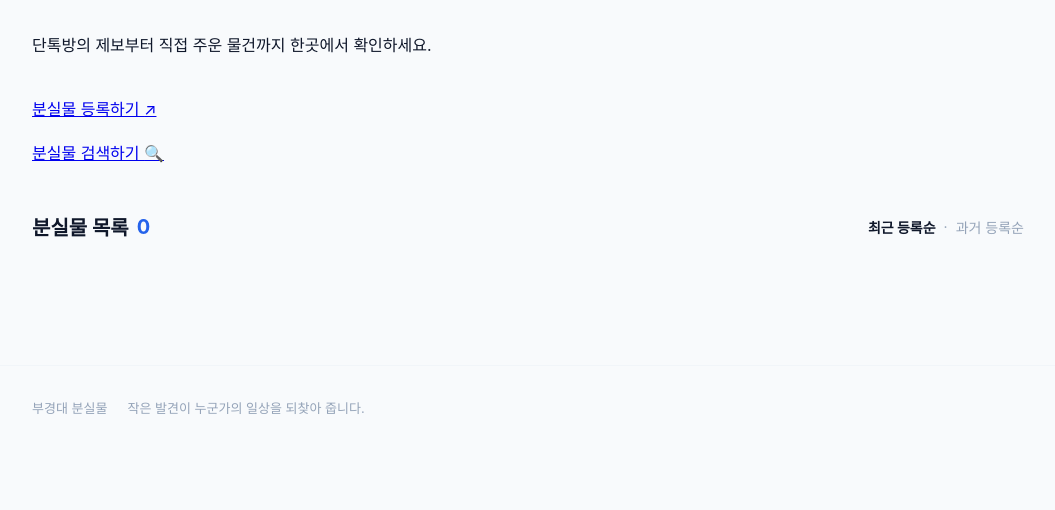
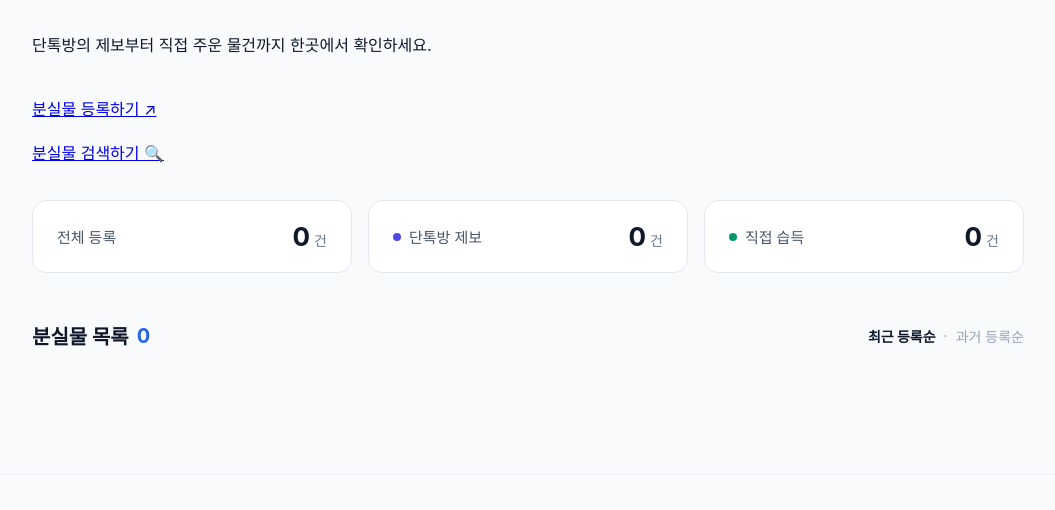
Before and after one commit to MinseoKim01/OSS_TEAM_1, a Flask app: page / in a window 1280 px wide. Shown: the part 164-674 px from the top of the page, without its empty margins (112-1167 px from the left). Run offline with Flask 3, Linux system fonts and the light colour scheme; data that the repository does not hold is empty.

Commit message:
통계 요약 카드 3종 기본 레이아웃(#22)
등록하기/검색하기 버튼 바로 밑, 분실물 목록 위에 통계 요약 카드 3종 UI의 기본 레이아웃 구성

```diff
--- a/static/css/style.css
+++ b/static/css/style.css
@@ -69,6 +69,77 @@ body {
 .footer-container {
     display: flex;
     gap: 20px;
+}
+
+/* =========================================
+   상단 통계 요약 카드 3종
+   ========================================= */
+
+.stats-container {
+    display: grid;
+    grid-template-columns: repeat(3, 1fr);
+    gap: 16px;
+    margin-top: 36px;
+}
+
+.stat-card {
+    background: #ffffff;
+    border: 1px solid #e2e8f0;
+    border-radius: 14px;
+    padding: 20px 24px;
+    display: flex;
+    justify-content: space-between;
+    align-items: center;
+}
+
+.stat-label-wrap {
+    display: flex;
+    align-items: center;
+    gap: 8px;
+}
+
+.stat-label {
+    font-size: 15px;
+    color: #475569;
+    font-weight: 500;
+}
+
+.stat-dot {
+    width: 8px;
+    height: 8px;
+    border-radius: 50%;
+    display: inline-block;
+}
+
+.dot-blue {
+    background-color: #4f46e5;
+}
+
+.dot-green {
+    background-color: #059669;
+}
+
+.stat-value-wrap {
+    display: flex;
+    align-items: baseline;
+    gap: 4px;
+}
+
+.stat-number {
+    font-size: 26px;
+    font-weight: 700;
+    color: #0f172a;
+}
+
+.stat-unit {
+    font-size: 14px;
+    color: #64748b;
+}
+
+@media (max-width: 768px) {
+    .stats-container {
+        grid-template-columns: 1fr;
+    }
 }
 
 /* =========================================
--- a/templates/index.html
+++ b/templates/index.html
@@ -30,6 +30,37 @@
                     <a href="/search" class="btn btn-secondary">분실물 검색하기 <span class="icon">🔍</span></a>
                 </div>
 
+                <!-- 상단 통계 요약 카드 3종 -->
+                <div class="stats-container">
+                    <div class="stat-card">
+                        <span class="stat-label">전체 등록</span>
+                        <div class="stat-value-wrap">
+                            <span class="stat-number" id="stat-total">0</span>
+                            <span class="stat-unit">건</span>
+                        </div>
+                    </div>
+                    <div class="stat-card">
+                        <div class="stat-label-wrap">
+                            <span class="stat-dot dot-blue"></span>
+                            <span class="stat-label">단톡방 제보</span>
+                        </div>
+                        <div class="stat-value-wrap">
+                            <span class="stat-number" id="stat-report">0</span>
+                            <span class="stat-unit">건</span>
+                        </div>
+                    </div>
+                    <div class="stat-card">
+                        <div class="stat-label-wrap">
+                            <span class="stat-dot dot-green"></span>
+                            <span class="stat-label">직접 습득</span>
+                        </div>
+                        <div class="stat-value-wrap">
+                            <span class="stat-number" id="stat-found">0</span>
+                            <span class="stat-unit">건</span>
+                        </div>
+                    </div>
+                </div>
+
                 <!--index.html 안에 list.html 포함-->
                 {% include "list.html" %}
             </section>
```
